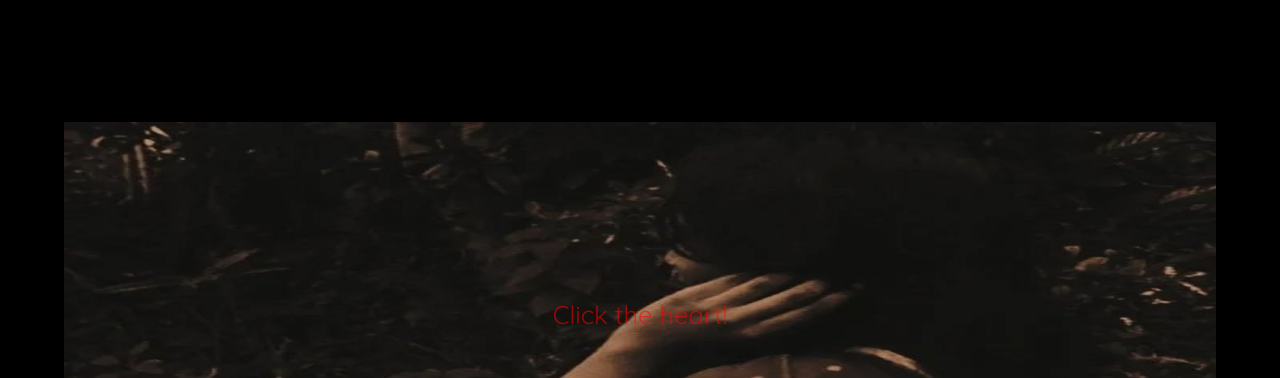
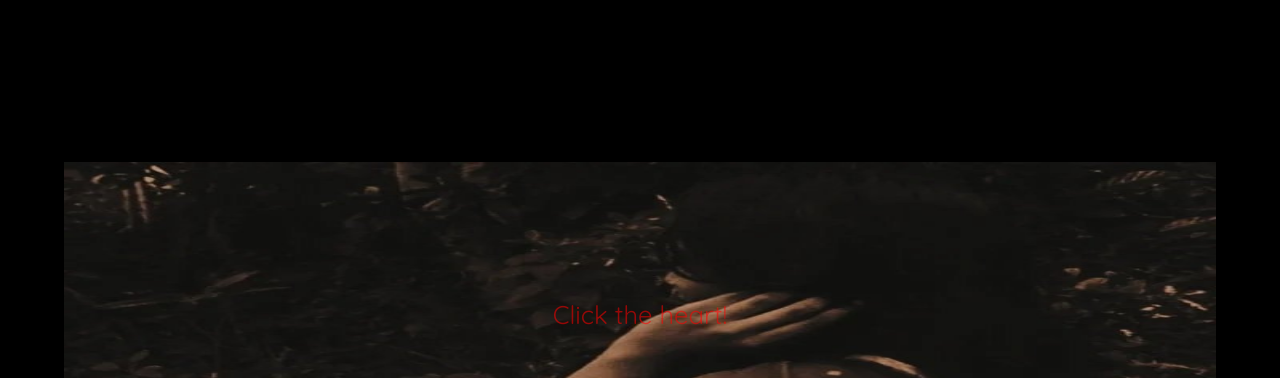
Before and after one commit to shisui299/do-you-love-me, a plain HTML site: page yes.html in a window 1280 px wide. Shown: the top 378 px of the page. Drawn offline with Linux system fonts and the light colour scheme; grey boxes are pictures that could not be loaded; animation ran at ten frames a second; a web font is replaced by a local one.

Commit message:
Update yes.html

```diff
--- a/yes.html
+++ b/yes.html
@@ -16,7 +16,7 @@
         	background-image: url(459758506_1246364610046076_2524218374485414101_n.jpg);
         background-repeat: no-repeat;
         background-attachment: fixed;
-        background-size:90% 70%;
+        background-size:90% 60%;
         background-position: center;
         background-color:black
         }
```
